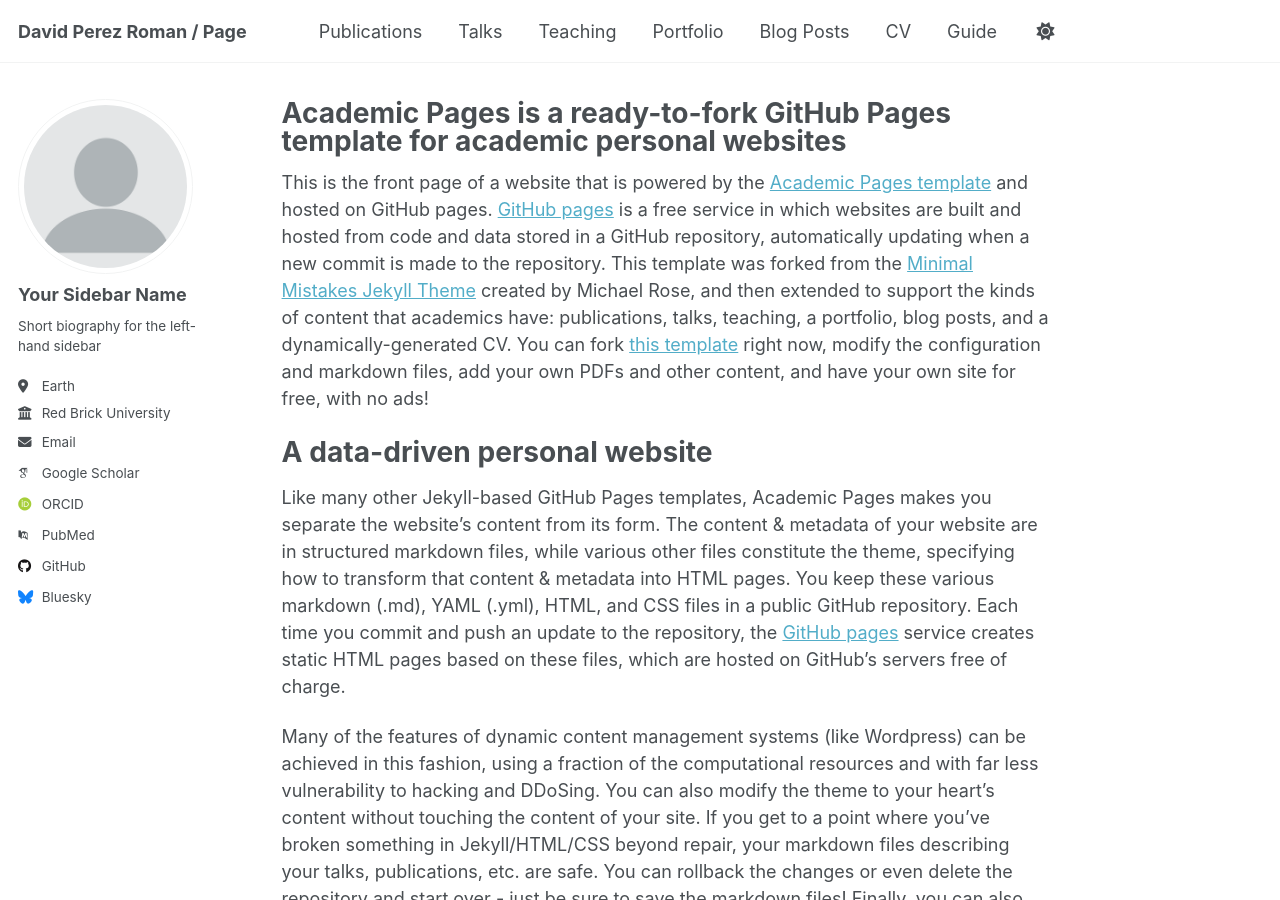
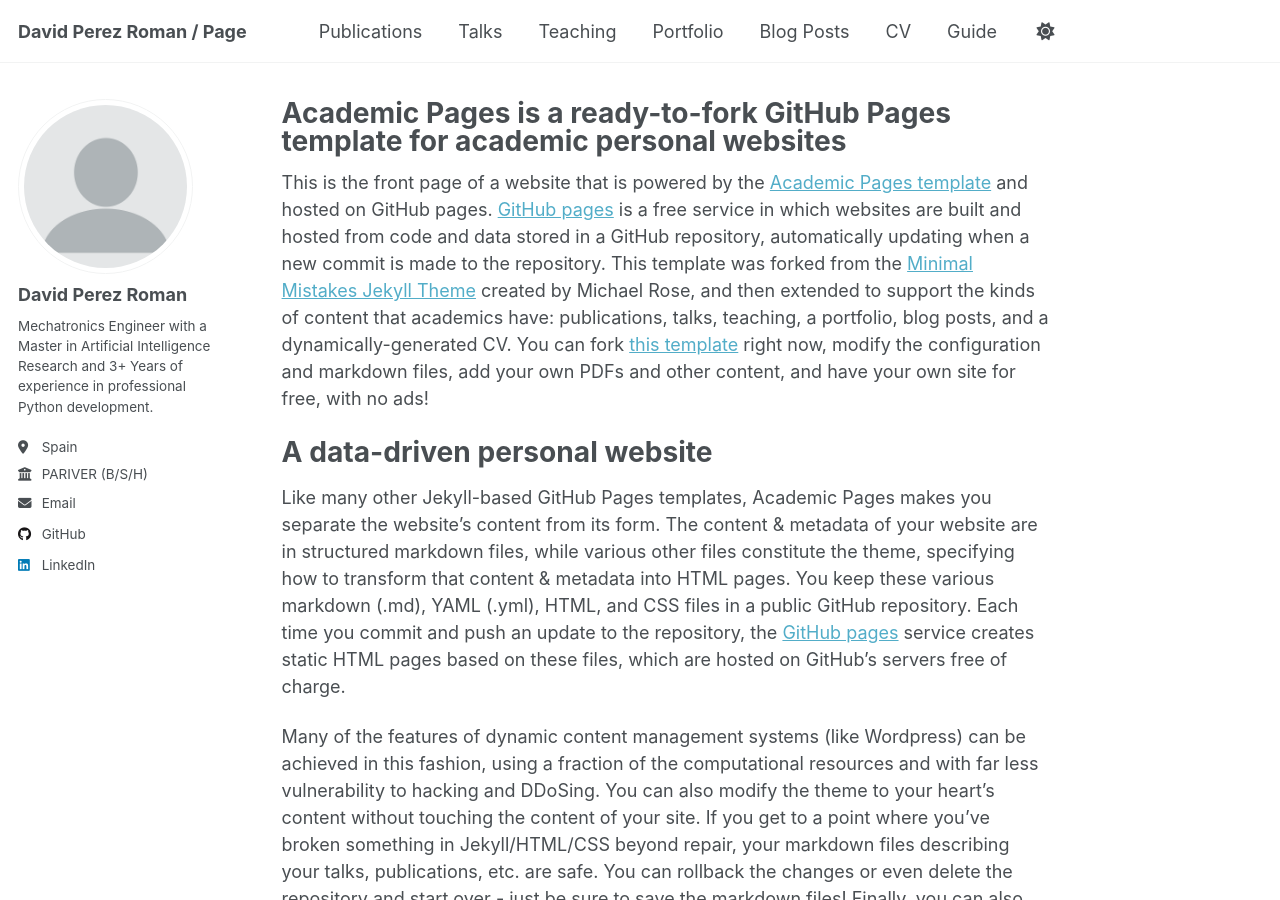
Before and after one commit to PerezDavid-98/PerezDavid-98.github.io, a Jekyll site: the page built from _pages/about.md, in a window 1280 px wide and 900 px high. Built offline with Jekyll 4.4.1, drawn with Linux system fonts in a browser that asks for light colours; some web fonts are replaced.

Commit message:
first config changes

```diff
--- a/_config.yml
+++ b/_config.yml
@@ -13,9 +13,9 @@
 title_separator          : "-"
 name                     : &name "David Perez Roman"
 description              : &description "personal description"
-url                      : https://academicpages.github.io # the base hostname & protocol for your site e.g. "https://[your GitHub username].github.io" or if you already have some other page hosted on Github then use "https://[your GitHub username].github.io/[Your Repo Name]"
+url                      : https://perezdavid-98.github.io/ # the base hostname & protocol for your site e.g. "https://[your GitHub username].github.io" or if you already have some other page hosted on Github then use "https://[your GitHub username].github.io/[Your Repo Name]"
 baseurl                  : "" # the subpath of your site, e.g. "/blog"
-repository               : "academicpages/academicpages.github.io"
+repository               : "PerezDavid-98/PerezDavid-98.github.io/"
 
 # Site Author - The following control what appear as part of the author content on the side bar.
 #               If a field is blank the icon and link will not appear, otherwise it will be shown.
@@ -23,22 +23,22 @@
 author:
   # Biographic information
   avatar           : "profile.png"
-  name             : "Your Sidebar Name"
+  name             : "David Perez Roman"
   pronouns         : # example: "she/her"
-  bio              : "Short biography for the left-hand sidebar"
-  location         : "Earth"
-  employer         : "Red Brick University"
+  bio              : "Mechatronics Engineer with a Master in Artificial Intelligence Research and 3+ Years of experience in professional Python development."
+  location         : "Spain"
+  employer         : "PARIVER (B/S/H)"
   uri              : # URL
-  email            : "none@example.org"
+  email            : "david.perez.roman.98@gmail.com"
 
   # Academic websites
   academia         : # URL
   arxiv            : # URL - Update with the correct link to your profile
-  googlescholar    : "https://scholar.google.com/citations?user=PS_CX0AAAAAJ"
+  googlescholar    : #"https://scholar.google.com/citations?user=PS_CX0AAAAAJ"
   impactstory      : # URL
-  orcid            : "http://orcid.org/yourorcidurl"
+  orcid            : #"http://orcid.org/yourorcidurl"
   semantic         : # URL
-  pubmed           : "https://www.ncbi.nlm.nih.gov/pubmed/?term=john+snow"
+  pubmed           : #"https://www.ncbi.nlm.nih.gov/pubmed/?term=john+snow"
   researchgate     : # URL
   scopus           : # URL
 
@@ -46,12 +46,12 @@
   bitbucket        : # Username - Update with your username on the site
   codepen          : # Username
   dribbble         : # Username
-  github           : "academicpages"
+  github           : "PerezDavid-98"
   kaggle           : # Username
   stackoverflow    : # User number or user number and name (i.e., use "1" or "1/jeff-atwood")
 
   # Social media
-  bluesky          : "bsky.app" # Replace this with you Bluesky username
+  bluesky          : #"bsky.app" # Replace this with you Bluesky username
   facebook         : # Username
   flickr           : # Username
   foursquare       : # Username
@@ -60,7 +60,7 @@
   keybase          : # Username
   instagram        : # Username
   lastfm           : # Username
-  linkedin         : # Username
+  linkedin         : "david-pérez-román"
   mastodon         : # URL
   medium           : # URL
   pinterest        : # Username
@@ -79,11 +79,11 @@
 # Publication Category - The following the list of publication categories and their headings
 publication_category:
   books:
-    title: 'Books'
+    title: #'Books'
   manuscripts:
-    title: 'Journal Articles'
+    title: #'Journal Articles'
   conferences:
-    title: 'Conference Papers'
+    title: #'Conference Papers'
 
 # Site Settings
 teaser                   :  # filename of teaser fallback teaser image placed in /images/, .e.g. "500x300.png"
```
